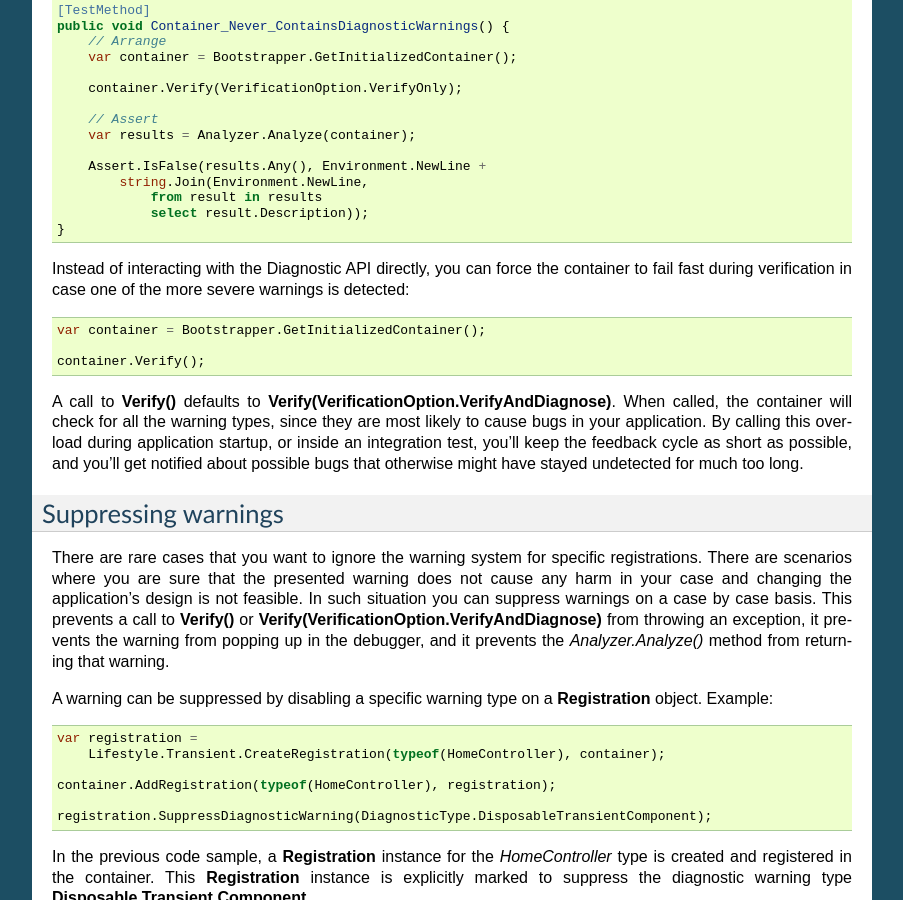
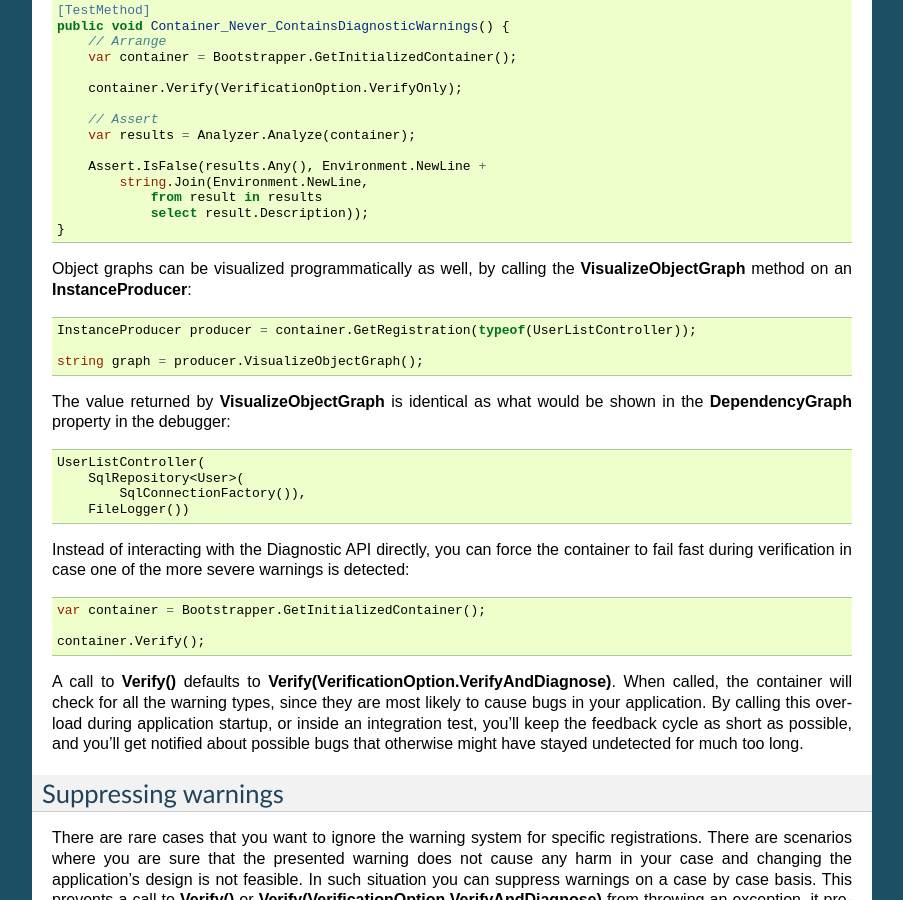
Before and after one commit to simpleinjector/Documentation, a Sphinx documentation site: the page built from source/diagnostics.rst, in a window 1280 px wide and 900 px high, scrolled down 2259 px. Shown: the whole window, without its empty margins (198-1101 px from the left). Built offline with Sphinx 7.4.7, drawn with Linux system fonts in a browser that asks for light colours.

Commit message:
Info about VisualizeObjectGraph added

```diff
--- a/source/diagnostics.rst
+++ b/source/diagnostics.rst
@@ -78,6 +78,23 @@ This same information can be requested programmatically by using the Diagnostic
                 from result in results
                 select result.Description));
     }
+
+Object graphs can be visualized programmatically as well, by calling the **VisualizeObjectGraph** method on an **InstanceProducer**:
+
+.. code-block:: c#
+
+    InstanceProducer producer = container.GetRegistration(typeof(UserListController));
+
+    string graph = producer.VisualizeObjectGraph();
+
+The value returned by **VisualizeObjectGraph** is identical as what would be shown in the **DependencyGraph** property in the debugger:
+
+.. code-block:: text
+
+    UserListController(
+        SqlRepository<User>(
+            SqlConnectionFactory()),
+        FileLogger())
 
 Instead of interacting with the Diagnostic API directly, you can force the container to fail fast during verification in case one of the more severe warnings is detected:
 
```
